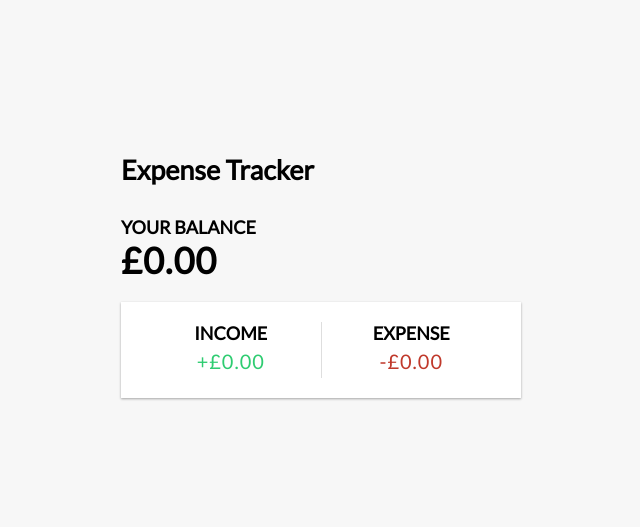
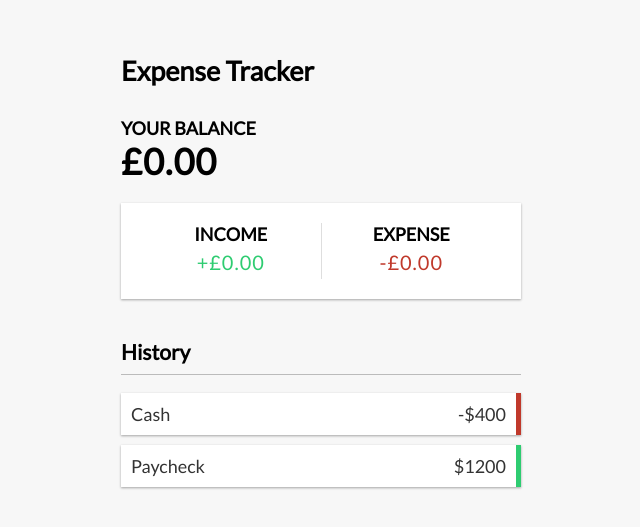
Before and after one commit to henrykoz/vue-expense-tracker-ho, a Vue app: page / in a window 1280 px wide. Shown: the part 121-648 px from the top of the page, without its empty margins (319-959 px from the left). Built offline with nearby package versions, Linux system fonts and the light colour scheme.

Commit message:
Transaction history added

```diff
--- a/src/App.vue
+++ b/src/App.vue
@@ -3,6 +3,7 @@
   <div class="container">
     <Balance />
     <IncomeExpense />
+    <TransactionList />
   </div>
 </template>
 
@@ -10,12 +11,14 @@
 import Header from "./components/Header.vue";
 import Balance from "./components/Balance.vue";
 import IncomeExpense from "./components/IcomeExpense.vue";
+import TransactionList from "./components/TransactionList.vue";
 
 export default {
   components: {
     Header,
     Balance,
     IncomeExpense,
+    TransactionList,
   },
 };
 </script>
--- a/src/components/AddTransaction.vue
+++ b/src/components/AddTransaction.vue
@@ -0,0 +1,5 @@
+<template>
+    <div>
+
+    </div>
+</template>
--- a/src/components/TransactionList.vue
+++ b/src/components/TransactionList.vue
@@ -0,0 +1,11 @@
+<template>
+  <h3>History</h3>
+  <ul id="list" class="list">
+    <li class="minus">
+      Cash <span>-$400</span><button class="delete-btn">x</button>
+    </li>
+    <li class="plus">
+      Paycheck <span>$1200</span><button class="delete-btn">x</button>
+    </li>
+  </ul>
+</template>
```
